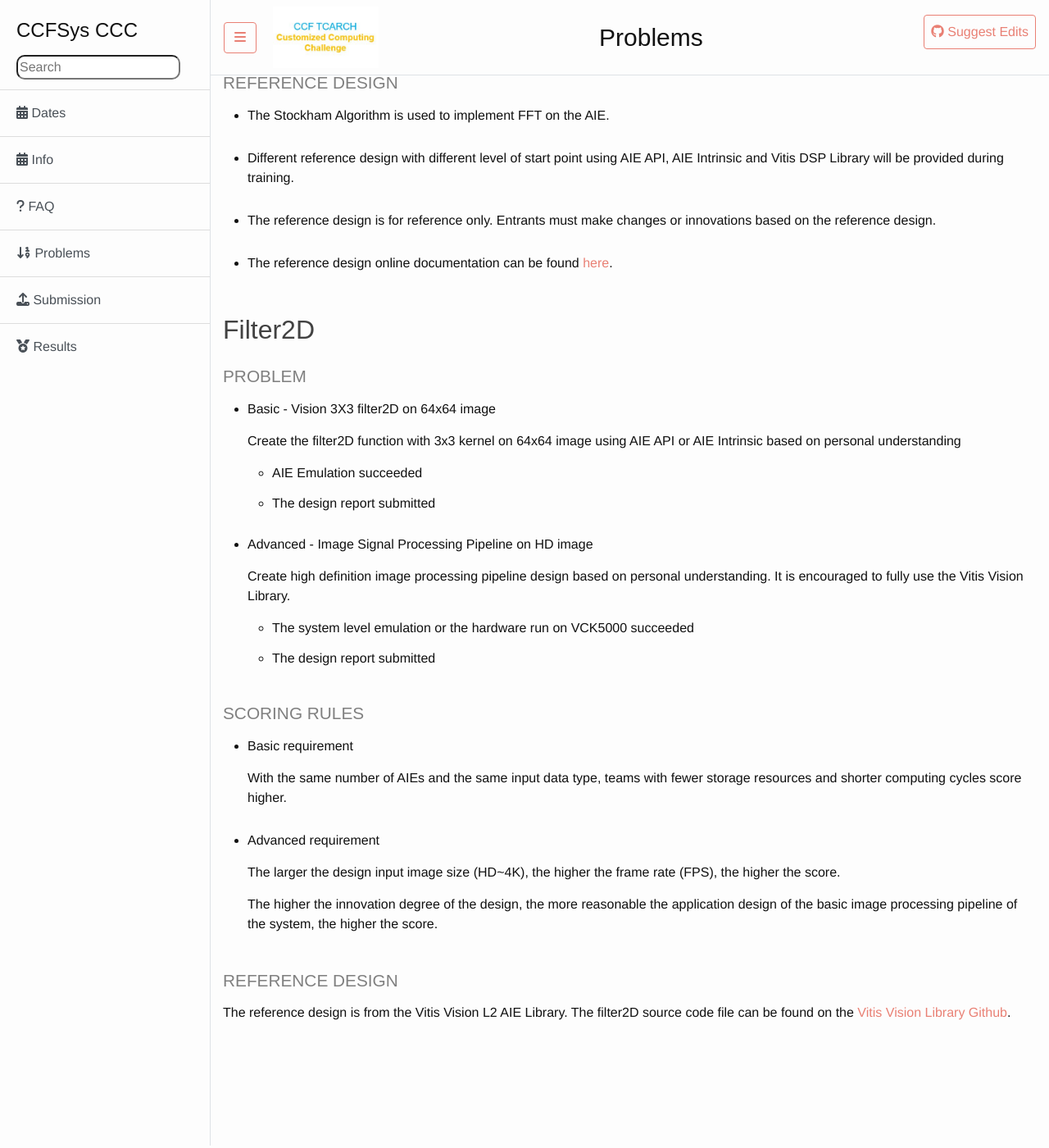
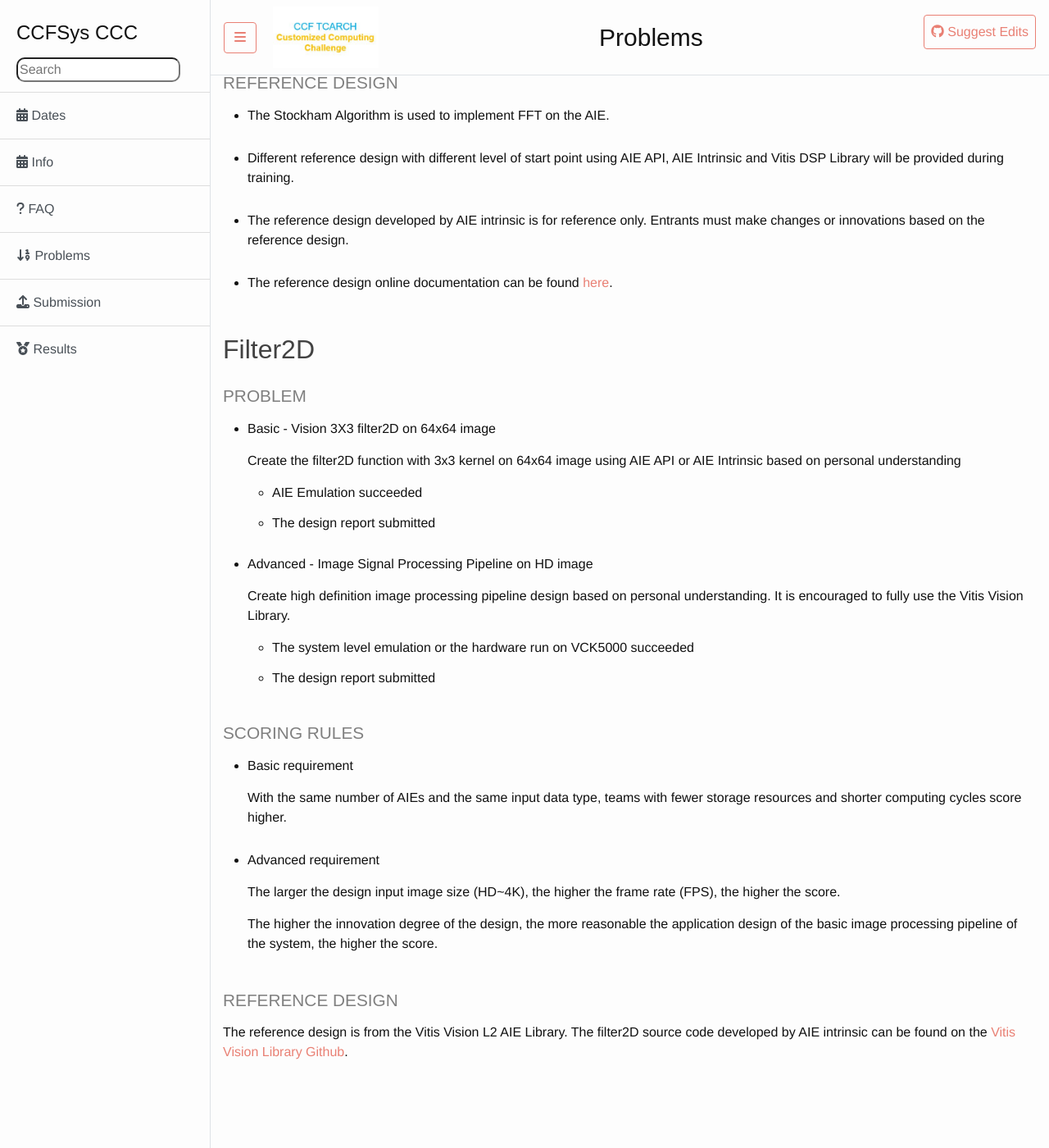
Before and after one commit to CCF-CCC/2023, a Jekyll site: the page built from _pages/problems.md, in a window 1280 px wide and 1400 px high, scrolled down 1391 px. Shown: the whole window at 82% size. Built offline with Jekyll 4.4.1, drawn with Linux system fonts in a browser that asks for light colours; nearby versions of some CDN libraries; some web fonts are replaced.

Commit message:
update links

```diff
--- a/_pages/problems.md
+++ b/_pages/problems.md
@@ -61,7 +61,7 @@ The Vitis tool chain currently supports three types of development from bottom t
 
 - Different reference design with different level of start point using AIE API, AIE Intrinsic and Vitis DSP Library will be provided during training.
 
-- The reference design is for reference only. Entrants must make changes or innovations based on the reference design.
+- The reference design developed by AIE intrinsic is for reference only. Entrants must make changes or innovations based on the reference design.
 
 - The reference design online documentation can be found [here]( https://docs.xilinx.com/r/en-US/xapp1356-fft-ai-engine).
 
@@ -98,4 +98,4 @@ The Vitis tool chain currently supports three types of development from bottom t
 
 ### Reference Design
 
-The reference design is from the Vitis Vision L2 AIE Library. The filter2D source code file can be found on the [Vitis Vision Library Github]().
+The reference design is from the Vitis Vision L2 AIE Library. The filter2D source code developed by AIE intrinsic can be found on the [Vitis Vision Library Github](https://github.com/Xilinx/Vitis_Libraries/blob/main/vision/L1/include/aie/imgproc/xf_filter2d_aie.hpp).
```
Also changed, not shown: _pages/info.md (+1 -1 lines), 3 other files.
